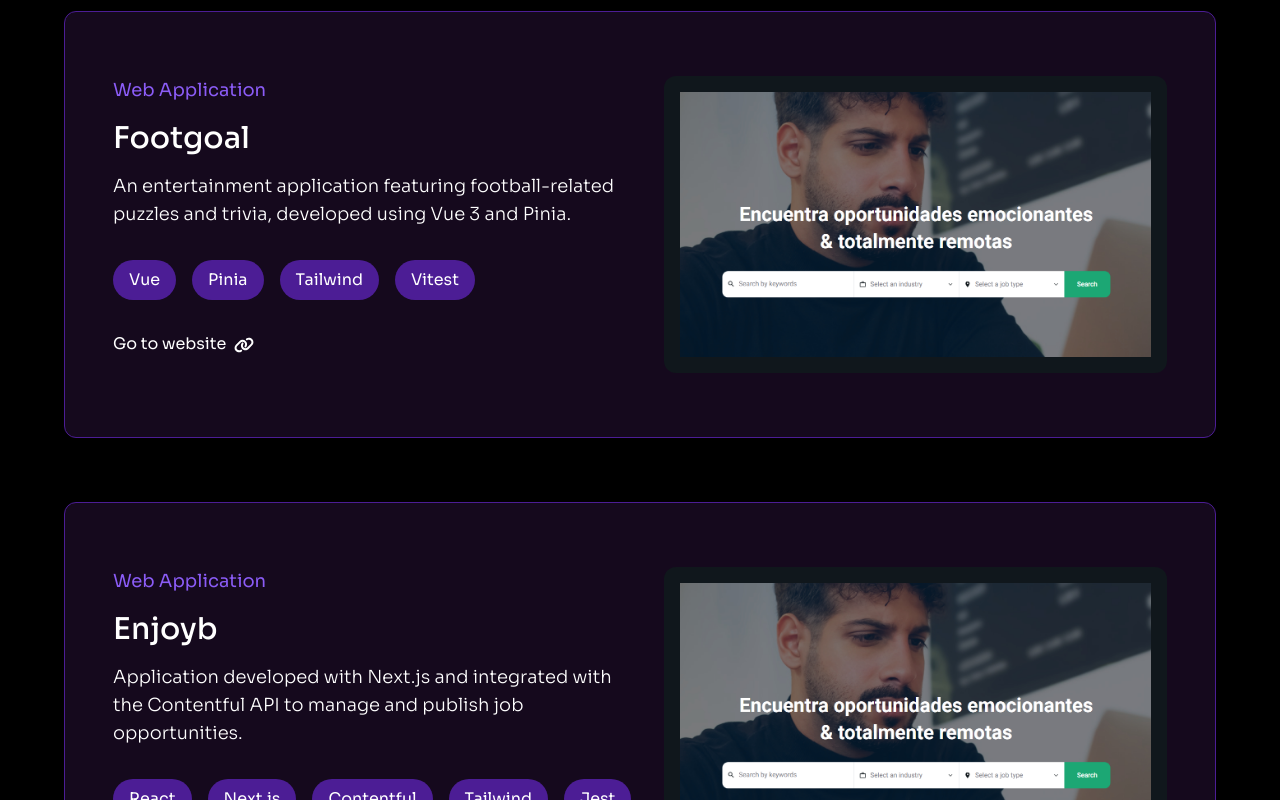
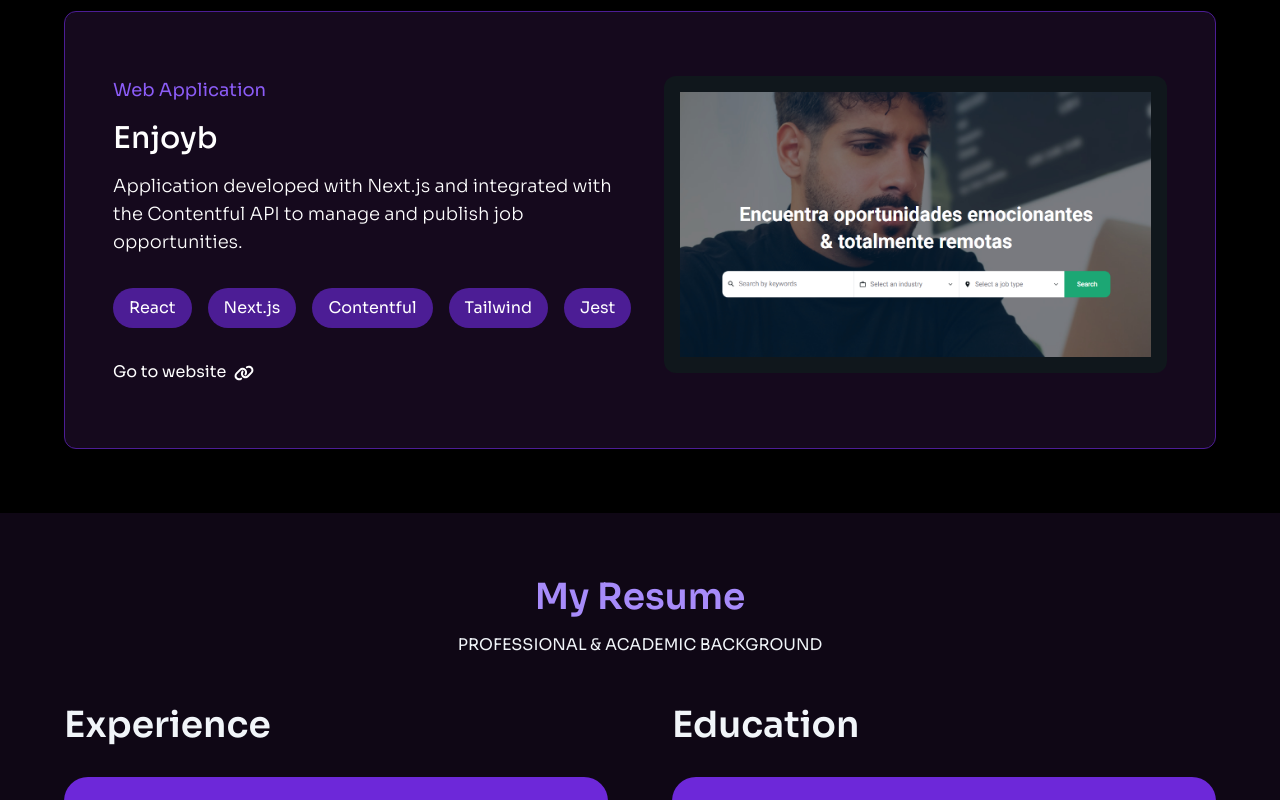
Before and after one commit to romariosc15/personal-portfolio, a Vue app: page / in a window 1280 px wide. Shown: the part 940-1740 px from the top of the page. Built offline with nearby package versions, Linux system fonts and the light colour scheme.

Commit message:
Update content.js

```diff
--- a/src/constants/content.js
+++ b/src/constants/content.js
@@ -55,15 +55,6 @@ export const education = [
 
 export const projects = [
   {
-    title: 'Footgoal',
-    url: 'https://enjoyb.vercel.app/',
-    image: 'enjoyb.png',
-    type: 'Web Application',
-    description:
-      'An entertainment application featuring football-related puzzles and trivia, developed using Vue 3 and Pinia.',
-    tags: ['Vue', 'Pinia', 'Tailwind', 'Vitest'],
-  },
-  {
     title: 'Enjoyb',
     url: 'https://enjoyb.vercel.app/',
     image: 'enjoyb.png',
```
